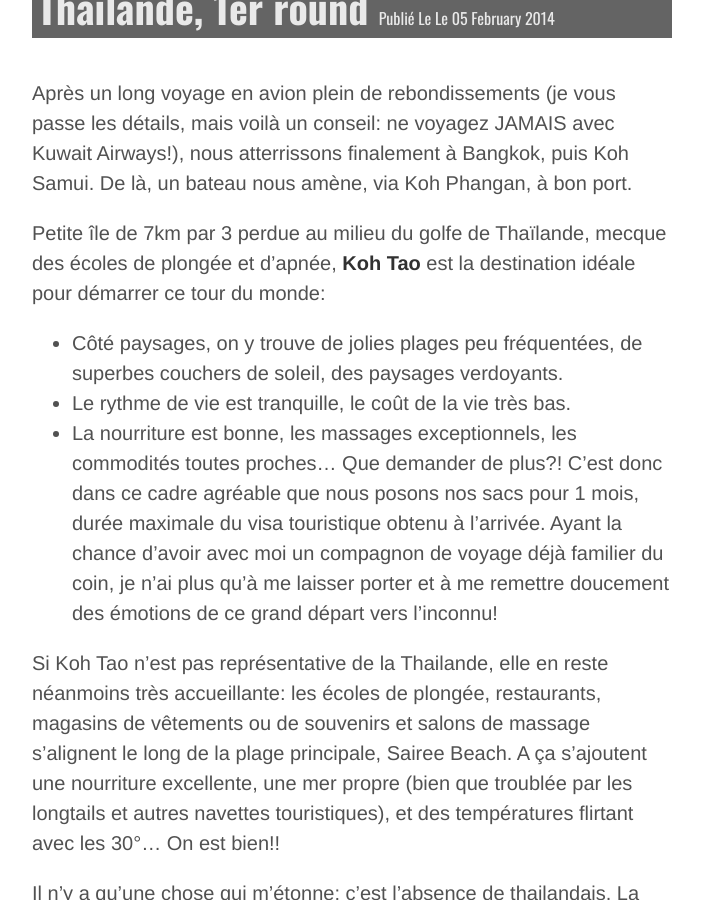
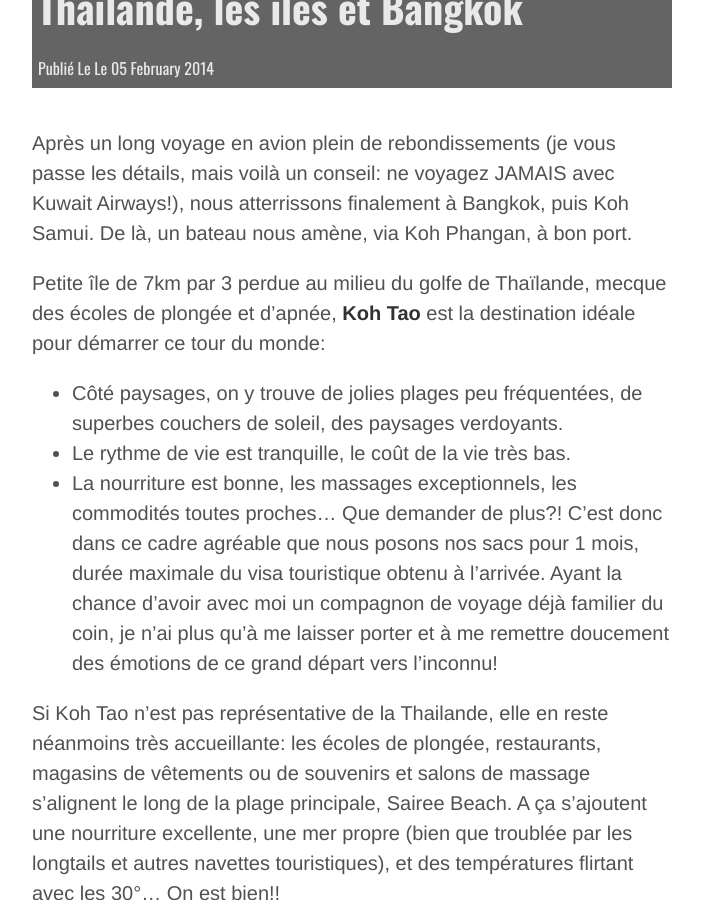
Before and after one commit to crossingborders/crossingborders.github.io, a Jekyll site: the page built from _posts/2014-02-05-Koh-Tao.md, in a window 1280 px wide and 900 px high. Shown: the whole window, without its empty margins (288-991 px from the left). Built offline with Jekyll 4.4.1, drawn with Linux system fonts in a browser that asks for light colours; Markdown is read by kramdown in place of the engine named in the settings.

Commit message:
Update 2014-02-05-Koh-Tao.md

```diff
--- a/_posts/2014-02-05-Koh-Tao.md
+++ b/_posts/2014-02-05-Koh-Tao.md
@@ -1,16 +1,15 @@
 ---
 layout: post
 
-title: Thailande, 1er round
-
+title: Thailande, les iles et Bangkok
 
 country: Thailande
 
 places:
-- name: Koh Tao
-- name: Koh Samui
-- name: Koh Phangan
-- name: Bangkok
+  - name: Koh Tao
+  - name: Koh Samui
+  - name: Koh Phangan
+  - name: Bangkok
 
 photoset: 72157648230803060
 ---
```
